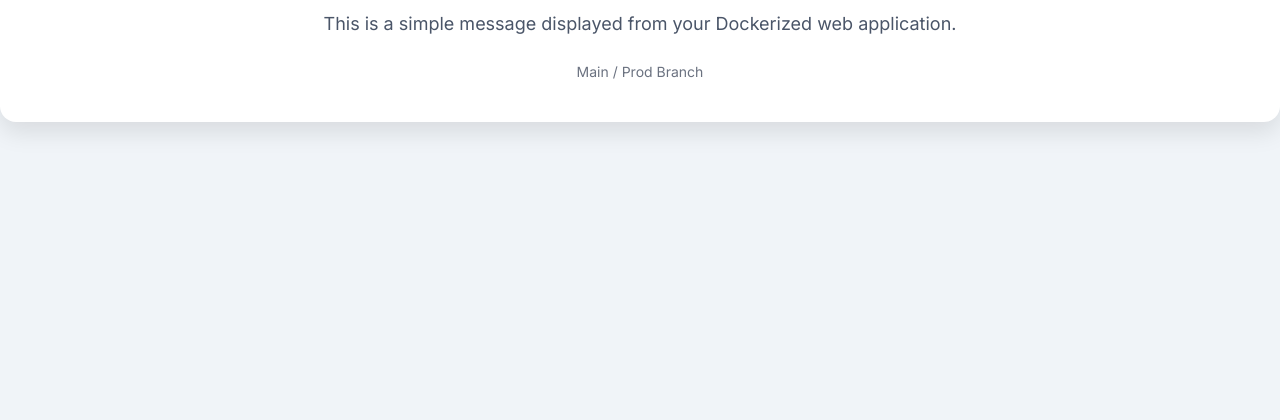
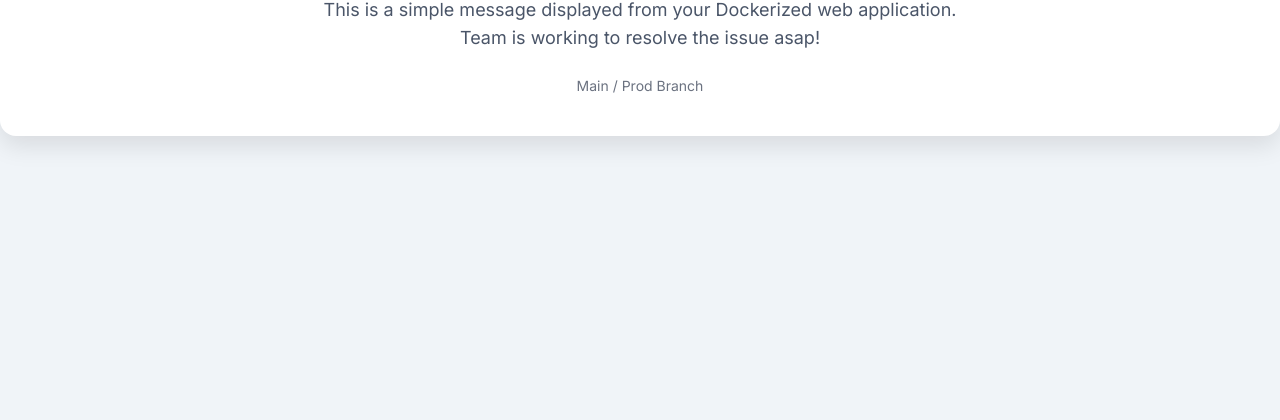
Before and after one commit to AhDi1122/cicd-test, a plain HTML site: page index.html in a window 1280 px wide. Shown: the part 380-800 px from the top of the page. Drawn offline with nearby package versions, Linux system fonts and the light colour scheme.

Commit message:
Update index.html

```diff
--- a/index.html
+++ b/index.html
@@ -41,6 +41,7 @@
         <h1 class="text-3xl font-bold mb-4">Welcome to Your Web UI!</h1>
         <!-- Paragraph displaying the message -->
         <p class="text-lg">This is a simple message displayed from your Dockerized web application.</p>
+        <p class="text-lg">Team is working to resolve the issue asap!</p>
         <!-- A small footer for context -->
         <p class="text-sm text-gray-500 mt-6">Main / Prod Branch</p>
     </div>
```
